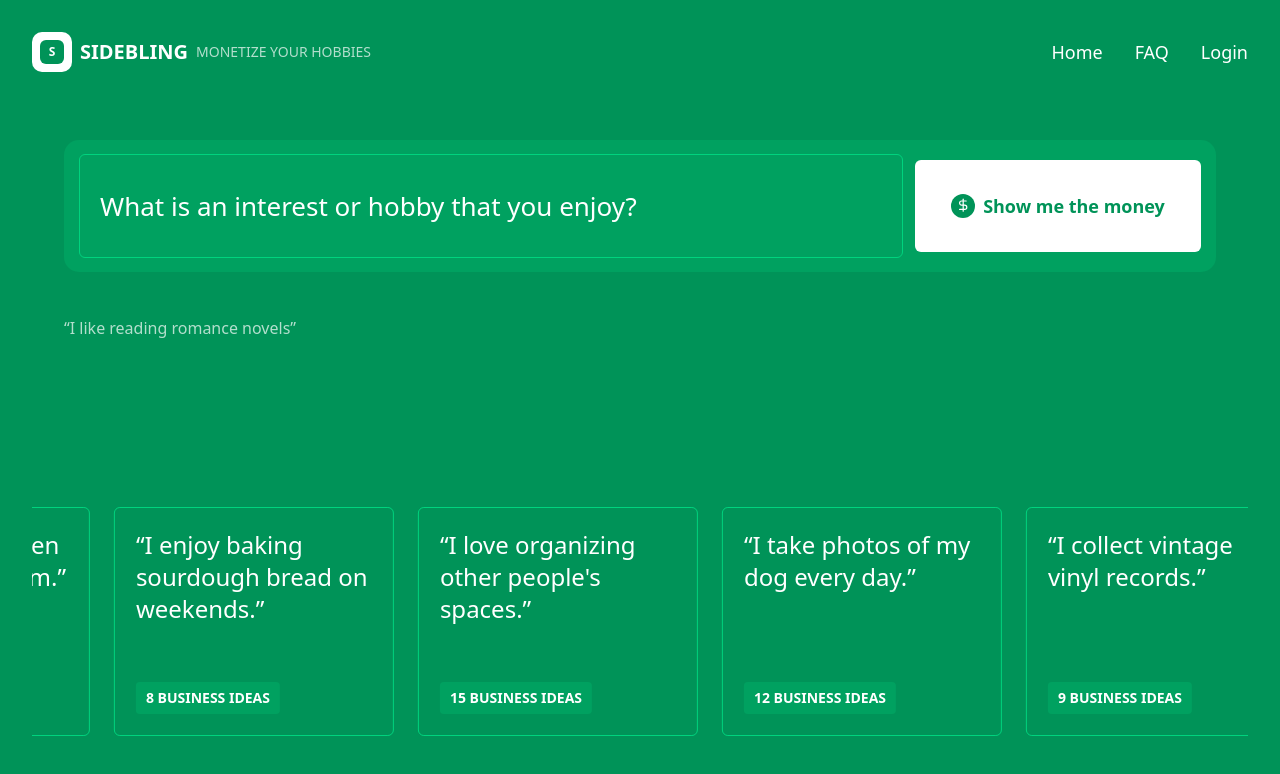
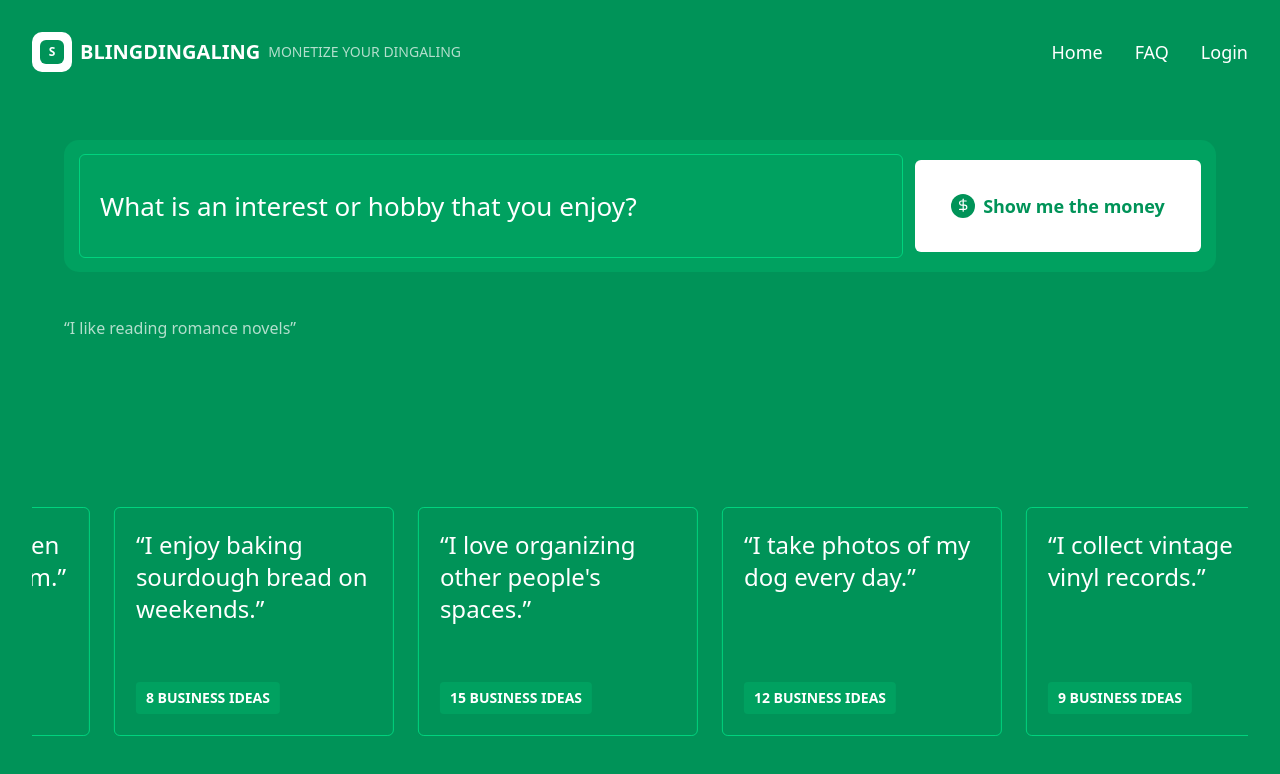
Before and after one commit to stefanraath3/blingdingaling, a Next.js app: page / in a window 1280 px wide. Shown: the top 774 px of the page. Built offline with nearby package versions, Linux system fonts and the light colour scheme.

Commit message:
Update branding in layout and logo components
- Changed title and description in layout.tsx from "SideBling" to "BlingDingaling".
- Updated logo text from "SIDEBLING" to "BLINGDINGALING".
- Modified tagline from "MONETIZE YOUR HOBBIES" to "MONETIZE YOUR DINGALING".

```diff
--- a/app/layout.tsx
+++ b/app/layout.tsx
@@ -13,8 +13,8 @@ const geistMono = Geist_Mono({
 });
 
 export const metadata: Metadata = {
-  title: "SideBling",
-  description: "SideBling",
+  title: "BlingDingaling",
+  description: "BlingDingaling",
 };
 
 export default function RootLayout({
--- a/components/Logo.tsx
+++ b/components/Logo.tsx
@@ -6,9 +6,9 @@ export default function Logo({ className = "" }: { className?: string }) {
           <span className="text-white text-xs font-bold">S</span>
         </div>
       </div>
-      <span className="text-white font-semibold text-xl">SIDEBLING</span>
+      <span className="text-white font-semibold text-xl">BLINGDINGALING</span>
       <span className="text-white/70 text-sm hidden sm:block">
-        MONETIZE YOUR HOBBIES
+        MONETIZE YOUR DINGALING
       </span>
     </div>
   );
```
